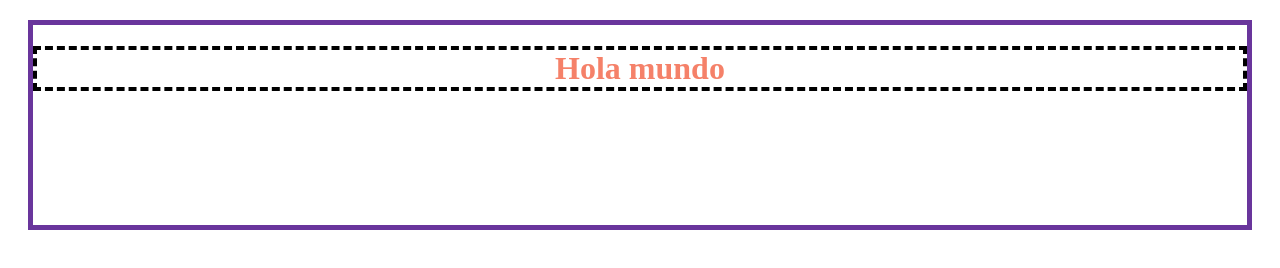
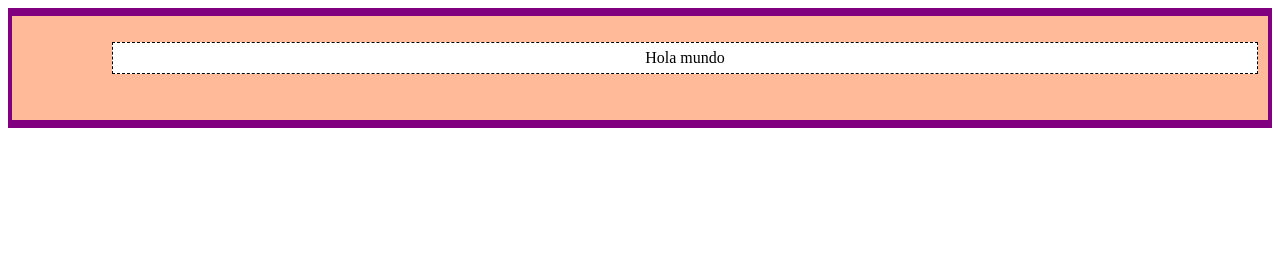
Before and after one commit to Xiovera/modelo-caja, a plain HTML site: page index.html in a window 1280 px wide. Drawn offline with Linux system fonts and the light colour scheme.

Commit message:
modifique y me salio

```diff
--- a/css/main.css
+++ b/css/main.css
@@ -1,19 +1,16 @@
 /**
 Escribir el CSS necesario aqui
-
-p.dashed {border-style: dashed;}
 */
-
-h1 {
-	border: 4px dashed black;
-	color:#f58169;
+p{
+	border: 1px dashed black;
 	text-align: center;
+	background: white;
+	padding: 6px;
 }
-div {
-    "color: #f58169;
-     width: 100px;
-	height:200px ;
-	border:5px solid #69359c;
-	padding-bottom: 40px 40px 40px 40px ;
-	margin:20px;"
+div{
+	background: #ffbb99;
+	padding: 10px 10px 30px 100px;
+	border-width: 8px 4px;
+	border-color: purple;
+	border-style: solid;
 }
--- a/index.html
+++ b/index.html
@@ -5,7 +5,7 @@
 	</head>
 	<body>
 		<div>
-			<h1>Hola mundo</h1>
+			<p>Hola mundo</p>
 		</div><!--Completar codigo aqui-->
 	</body>
 </html>
```
